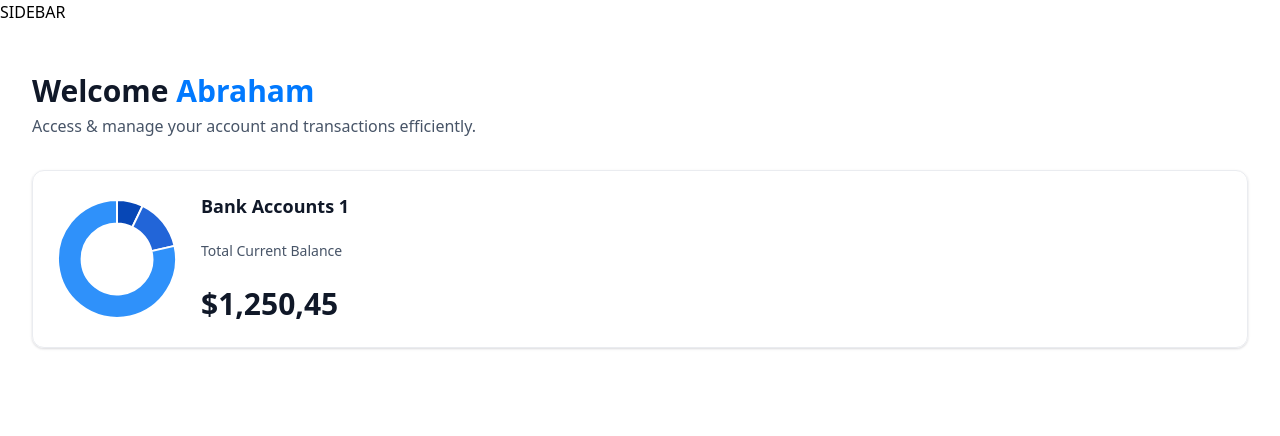
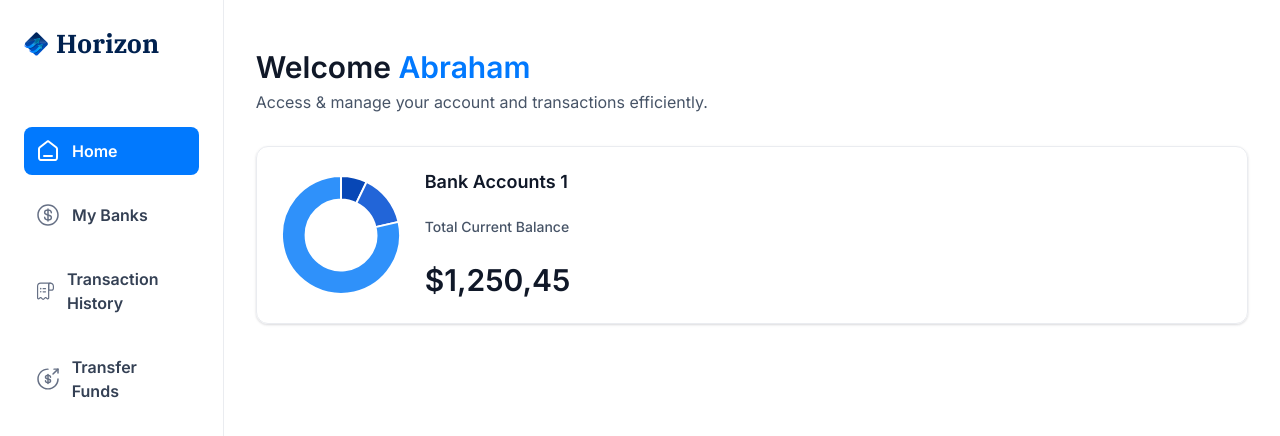
Before and after one commit to yann1294/banking, a Next.js app: page / in a window 1280 px wide. Shown: the top 436 px of the page. Built offline with nearby package versions, Linux system fonts and the light colour scheme.

Commit message:
implement the Sidebar to the root layout

```diff
--- a/app/(root)/layout.tsx
+++ b/app/(root)/layout.tsx
@@ -1,11 +1,14 @@
+import SideBar from "@/components/SideBar";
+
 export default function RootLayout({
   children,
 }: Readonly<{
   children: React.ReactNode;
 }>) {
+  const loggedIn = { firstName: "Abraham Yann", lastName: "Aguidissou" };
   return (
-    <main>
-      SIDEBAR
+    <main className="flex h-screen w-full font-inter">
+      <SideBar user={loggedIn} />
       {children}
     </main>
   );
--- /dev/null
+++ b/components/SideBar.tsx
@@ -0,0 +1,55 @@
+"use client";
+import { sidebarLinks } from "@/constants";
+import { cn } from "@/lib/utils";
+import Image from "next/image";
+import Link from "next/link";
+import { usePathname } from "next/navigation";
+import React from "react";
+
+const SideBar = ({ user }: SiderbarProps) => {
+  const pathname = usePathname();
+  return (
+    <section className="sidebar">
+      <nav className="flex flex-col gap-4">
+        <Link href="/" className="flex mb-12 cursor-pointer items-center gap-2">
+          <Image
+            src="/icons/logo.svg"
+            width={34}
+            height={34}
+            alt="Horizon logo"
+            className="size-[24px] max-xl:size-14"
+          />
+          <h1 className="sidebar-logo">Horizon</h1>
+        </Link>
+        {sidebarLinks.map((item) => {
+          const isActive =
+            pathname === item.route || pathname.startsWith(`${item.route}/`);
+          return (
+            <Link
+              href={item.route}
+              key={item.label}
+              className={cn("sidebar-link", { "bg-bankGradient": isActive })}
+            >
+              <div className="relative size-6">
+                <Image
+                  src={item.imgURL}
+                  alt={item.label}
+                  fill
+                  className={cn({
+                    "brightness-[3] invert-0": isActive,
+                  })}
+                />
+              </div>
+              <p className={cn("sidebar-label", { "!text-white": isActive })}>
+                {item.label}
+              </p>
+            </Link>
+          );
+        })}
+        USER
+      </nav>
+      FOOTER
+    </section>
+  );
+};
+export default SideBar;
```
